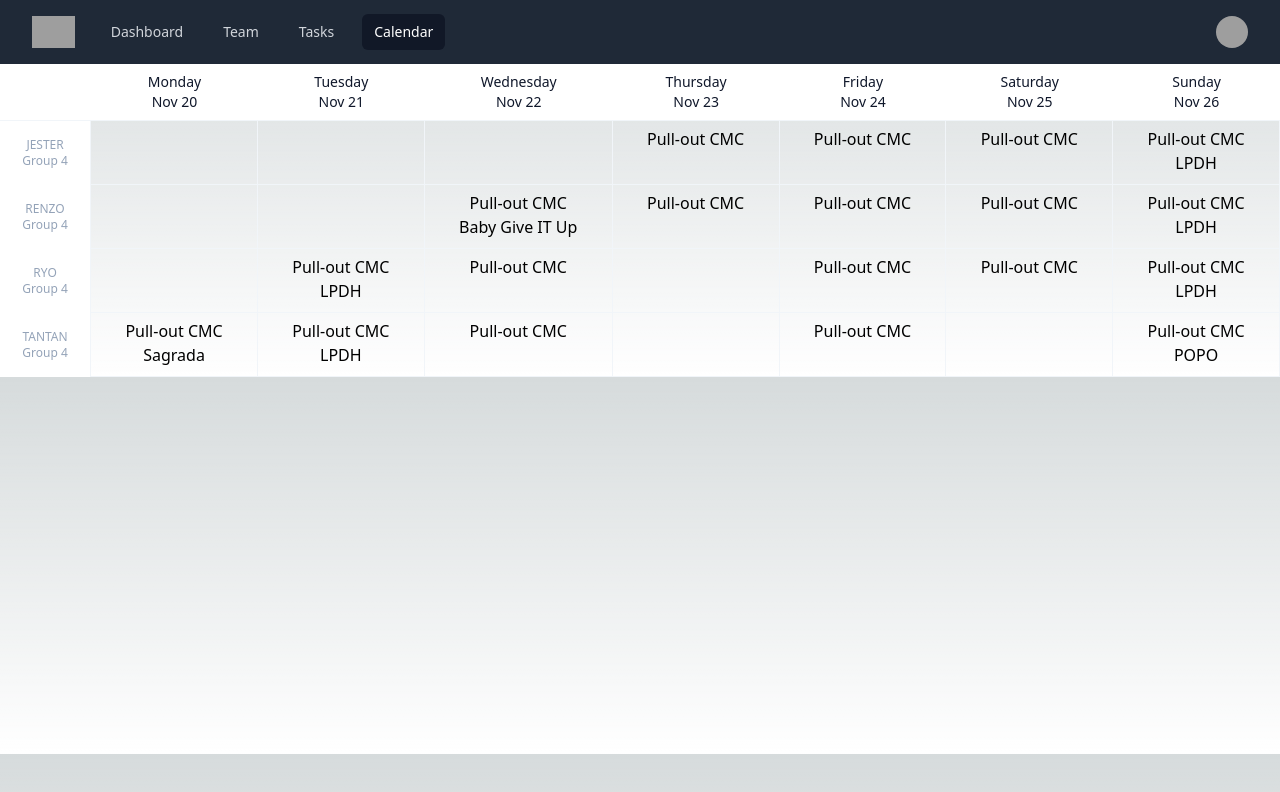
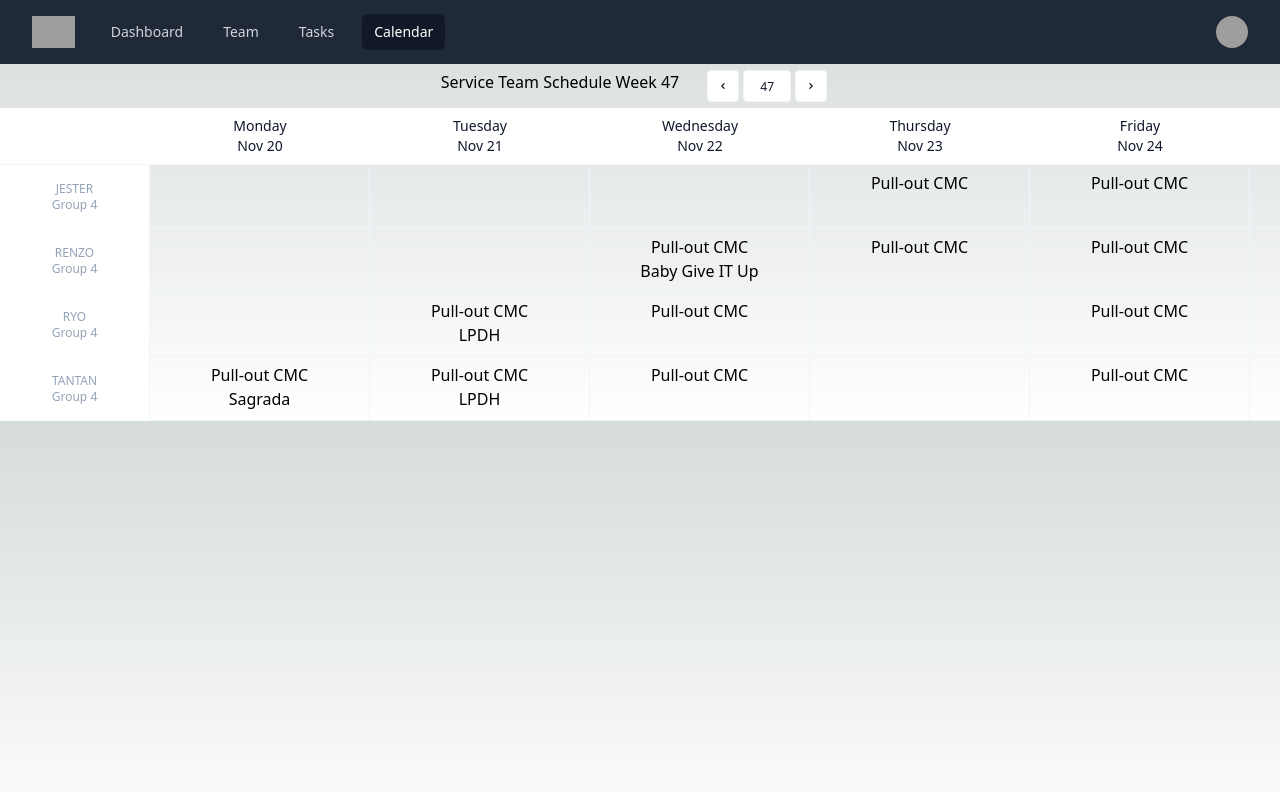
Before and after one commit to Photons3/service-engineers-sched, a Next.js app: page /calendar in a window 1280 px wide. Shown: the top 792 px of the page. Built offline with nearby package versions, Linux system fonts and the light colour scheme; grey boxes are pictures that could not be loaded.

Commit message:
Calendar Controls Top Page. Working Week Numbers

```diff
--- a/src/components/Calendar/CalendarControls.jsx
+++ b/src/components/Calendar/CalendarControls.jsx
@@ -1,3 +1,30 @@
+import { useContext, useState } from "react";
+
+import { SelectedDatesContext } from "../../store/SelectedDates";
+
+import WeekInputs from "../UI/WeekInputs";
+
 export default function CalendarControls() {
+  const selectedDates = useContext(SelectedDatesContext);
+  const filteredWeek = selectedDates.dateTime.getWeekNumber();
+  const [weekFilter, setWeekFilter] = useState(filteredWeek);
 
+  function onChangeWeekNumber() {
+    const filteredWeek = selectedDates.dateTime.getWeekNumber();
+    setWeekFilter(filteredWeek);
+  }
+
+  return (
+    <div className="flex flex-row justify-center my-1.5">
+      <div className="mx-2">
+        <h1>Service Team Schedule Week {weekFilter}</h1>
+      </div>
+      <div className="mx-5">
+        <WeekInputs
+          className="flex-auto"
+          onChangeWeekNumber={onChangeWeekNumber}
+        />
+      </div>
+    </div>
+  );
 }
--- a/src/components/Calendar/CalendarPage.jsx
+++ b/src/components/Calendar/CalendarPage.jsx
@@ -1,6 +1,7 @@
 import Head from "next/head";
 import NavBar from "../Navbar/NavBar";
 import CalendarTable from "./CalendarTable";
+import CalendarControls from "./CalendarControls";
 
 export default function CalendarPage() {
   return (
@@ -9,6 +10,7 @@ export default function CalendarPage() {
         <title>Calendar</title>
       </Head>
       <NavBar />
+      <CalendarControls />
       <CalendarTable />
     </>
   );
--- a/src/components/Calendar/CalendarTable.jsx
+++ b/src/components/Calendar/CalendarTable.jsx
@@ -20,8 +20,8 @@ export default function CalendarTable() {
     <>
       <div
         className={classNames(
-          `grid-rows-[auto,repeat(${servicePersonnelCount},auto)]`,
-          `lg:grid-cols-[150px,repeat(${selectedDates.length},minmax(220px,auto))] sm:grid-cols-[110px,repeat(${selectedDates.length},minmax(190px,auto))] grid-cols-[90px,repeat(${selectedDates.length},minmax(150px,auto))]`,
+          `grid-rows-[auto,repeat(10,auto)]`,
+          `lg:grid-cols-[150px,repeat(7,minmax(220px,auto))] sm:grid-cols-[110px,repeat(7,minmax(190px,auto))] grid-cols-[90px,repeat(7,minmax(150px,auto))]`,
           "overflow-scroll grid max-h-full max-w-[200%] text-center"
         )}
       >
--- a/src/components/Calendar/ServiceItinerary.jsx
+++ b/src/components/Calendar/ServiceItinerary.jsx
@@ -17,8 +17,9 @@ export default function ServiceItinerary({ currentIndex, data }) {
     <>
       {/* First Column Prints the Name */}
       <div
+        style={{ gridRowStart: rowStart }}
         className={classNames(
-          `row-start-[${rowStart}]`,
+          // `row-start-[${rowStart}]`,
           "col-start-[1] border-slate-100 dark:border-slate-200/5 border-r text-xs py-[1rem] content-center text-center text-slate-400 sticky left-0 bg-white dark:bg-slate-800 font-medium"
         )}
       >
@@ -30,14 +31,14 @@ export default function ServiceItinerary({ currentIndex, data }) {
         this works with or without data */}
       {selectedDates.map((selectedDate, index) => {
         const colStart = index + 2;
-
         const uniqueKey = rowStart.toString() + "_" + colStart.toString();
 
         return (
           <div
             key={uniqueKey}
+            style={{ gridColumnStart: colStart, gridRowStart: rowStart }}
             className={classNames(
-              `row-start-[${rowStart}] col-start-[${colStart}]`,
+              // `row-start-[${rowStart}] col-start-[${colStart}]`,
               "border-slate-100 dark:border-slate-200/5 border-b border-r py-1.5 px-3"
             )}
           >
@@ -55,7 +56,7 @@ export default function ServiceItinerary({ currentIndex, data }) {
                 } else {
                   return (
                     <ServiceItineraryItem
-                      key={`${uniqueKey}_index_serviceItineraryItem`}
+                      key={`${uniqueKey}_${index}_index_serviceItineraryItem`}
                       weekItineraryList={item}
                       uniqueKey={uniqueKey}
                     />
--- a/src/components/Navbar/DisclosurePanel.jsx
+++ b/src/components/Navbar/DisclosurePanel.jsx
@@ -11,11 +11,11 @@ export default function DisclosurePanel() {
   return (
     <Disclosure.Panel className="sm:hidden">
       <div className="space-y-1 px-2 pb-3 pt-2">
-        {navigationCtx.navlist.map((item) => {
+        {navigationCtx.navlist.map((item, index) => {
           return (
             <>
               <Link
-                key={item.name}
+                key={`${index}_${item.name}`}
                 href={item.href}
                 className={classNames(
                   item.current
--- /dev/null
+++ b/src/components/UI/WeekInputs.jsx
@@ -0,0 +1,122 @@
+import { useContext, useState } from "react";
+
+import { SelectedDatesContext } from "../../store/SelectedDates";
+
+import { getISOWeeks } from "../../helpers/DATE_CLASS";
+
+export default function WeekInputs(props) {
+  const selectedDates = useContext(SelectedDatesContext);
+  const filteredWeekNumber = selectedDates.dateTime.getWeekNumber();
+  const weeksInWeekYears = getISOWeeks(selectedDates.dateTime.getYearNumber());
+
+  const [input, setInput] = useState(filteredWeekNumber);
+
+  function handleIncrementWeek() {
+    const newValue = input + 1;
+    if (newValue <= weeksInWeekYears) {
+      setInput(newValue);
+      selectedDates.SetFromWeekYear(newValue, 2023);
+      props.onChangeWeekNumber();
+    }
+  }
+
+  function handleDecrementWeek() {
+    const newValue = input - 1;
+    if (newValue > 0) {
+      setInput(newValue);
+      selectedDates.SetFromWeekYear(newValue, 2023);
+      props.onChangeWeekNumber();
+    }
+  }
+
+  function handleOnChange(e) {
+    const newValue = e.target.value;
+
+    if (newValue > 0 && newValue <= weeksInWeekYears) {
+      setInput(newValue);
+      selectedDates.SetFromWeekYear(newValue, 2023);
+      props.onChangeWeekNumber();
+    }
+
+    if (newValue == NaN) {
+      setInput(newValue);
+    }
+
+    if (newValue == "") {
+      setInput(newValue);
+    }
+  }
+
+  function handleKeyDown(e) {
+    if (e.key == "Enter") {
+    }
+  }
+
+  let classNames;
+  if (props.className) {
+    classNames = "inline-flex justify-center gap-1 " + props.className;
+  } else {
+    classNames = "inline-flex justify-center gap-1";
+  }
+
+  return (
+    <div className={classNames}>
+      <button
+        type="button"
+        onClick={handleDecrementWeek}
+        className="inline-flex h-8 w-8 items-center justify-center rounded border border-gray-100 bg-white text-gray-900 dark:border-gray-800 dark:bg-gray-900 dark:text-white"
+      >
+        <span className="sr-only">Prev Page</span>
+        <svg
+          xmlns="http://www.w3.org/2000/svg"
+          className="h-3 w-3"
+          viewBox="0 0 20 20"
+          fill="currentColor"
+        >
+          <path
+            fillRule="evenodd"
+            d="M12.707 5.293a1 1 0 010 1.414L9.414 10l3.293 3.293a1 1 0 01-1.414 1.414l-4-4a1 1 0 010-1.414l4-4a1 1 0 011.414 0z"
+            clipRule="evenodd"
+          />
+        </svg>
+      </button>
+
+      <div>
+        <label htmlFor="PaginationPage" className="sr-only">
+          Page
+        </label>
+
+        <input
+          onChange={handleOnChange}
+          onKeyDown={handleKeyDown}
+          type="number"
+          className="h-8 w-12 rounded border border-gray-100 bg-white p-0 text-center text-xs font-medium text-gray-900 [-moz-appearance:_textfield] dark:border-gray-800 dark:bg-gray-900 dark:text-white [&::-webkit-inner-spin-button]:m-0 [&::-webkit-inner-spin-button]:appearance-none [&::-webkit-outer-spin-button]:m-0 [&::-webkit-outer-spin-button]:appearance-none"
+          min="1"
+          max="52"
+          value={input}
+          id="PaginationPage"
+        />
+      </div>
+
+      <button
+        type="button"
+        className="inline-flex h-8 w-8 items-center justify-center rounded border border-gray-100 bg-white text-gray-900 rtl:rotate-180 dark:border-gray-800 dark:bg-gray-900 dark:text-white"
+        onClick={handleIncrementWeek}
+      >
+        <span className="sr-only">Next Page</span>
+        <svg
+          xmlns="http://www.w3.org/2000/svg"
+          className="h-3 w-3"
+          viewBox="0 0 20 20"
+          fill="currentColor"
+        >
+          <path
+            fillRule="evenodd"
+            d="M7.293 14.707a1 1 0 010-1.414L10.586 10 7.293 6.707a1 1 0 011.414-1.414l4 4a1 1 0 010 1.414l-4 4a1 1 0 01-1.414 0z"
+            clipRule="evenodd"
+          />
+        </svg>
+      </button>
+    </div>
+  );
+}
--- a/src/helpers/DATE_CLASS.js
+++ b/src/helpers/DATE_CLASS.js
@@ -102,3 +102,15 @@ export function DATE_CLASS_NOW() {
   const dateTimeNow = new DATE_CLASS(dt.day, dt.month, dt.year);
   return dateTimeNow;
 }
+
+// From rwilliams https://stackoverflow.com/questions/13796950/javascript-weeks-per-year
+export function getISOWeeks(year) {
+  var d, isLeap;
+
+  d = new Date(year, 0, 1);
+  isLeap = new Date(year, 1, 29).getMonth() === 1;
+
+  //check for a Jan 1 that's a Thursday or a leap year that has a
+  //Wednesday jan 1. Otherwise it's 52
+  return d.getDay() === 4 || (isLeap && d.getDay() === 3) ? 53 : 52;
+}
--- a/src/store/SelectedDates.jsx
+++ b/src/store/SelectedDates.jsx
@@ -1,4 +1,6 @@
 import { createContext, useContext } from "react";
+
+import { DateTime } from "luxon";
 
 import { DATE_CLASS, DATE_CLASS_NOW } from "../helpers/DATE_CLASS";
 
@@ -7,10 +9,20 @@ function setDateTime(day, month, year) {
   return this.dateTime;
 }
 
+function NEW_DATE_FROM_WEEK_YEAR(week, year) {
+  const dt = DateTime.fromObject({
+    weekYear: year,
+    weekNumber: week,
+  });
+
+  this.dateTime = new DATE_CLASS(dt.day, dt.month, dt.year);
+}
+
 export const SelectedDatesContext = createContext({
   dateTime: new DATE_CLASS_NOW(),
   setDateTime: setDateTime,
   dateTimeNow: new DATE_CLASS_NOW(),
+  SetFromWeekYear: NEW_DATE_FROM_WEEK_YEAR,
 });
 
 export default function SelectedDateProvider(props) {
```
